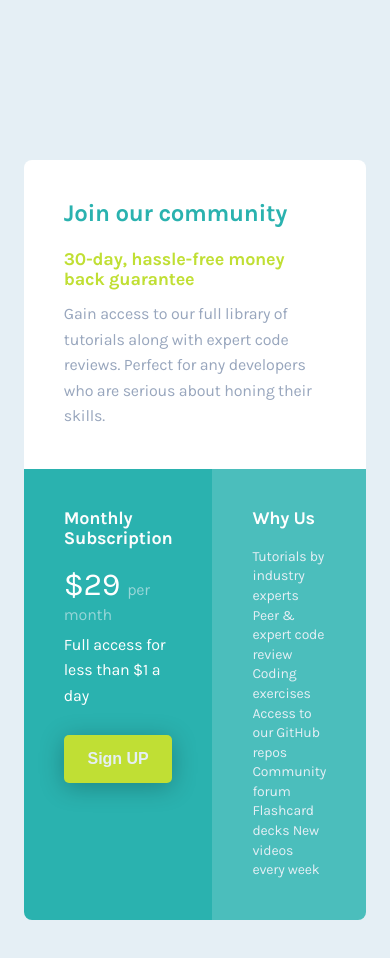
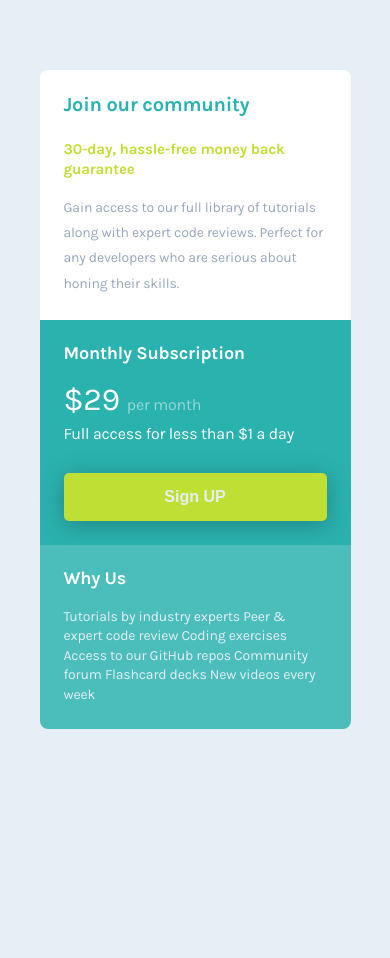
Before and after one commit to JGedd/fem-single-price-grid, a plain HTML site: page index.html in a window 390 px wide. After the commit the page ends 844 px from the top, so only its background shows below. Drawn offline with Linux system fonts and the light colour scheme.

Commit message:
updated single prcie grid

```diff
--- a/index.html
+++ b/index.html
@@ -13,11 +13,12 @@
     />
 
     <title>Frontend Mentor | Single Price Grid Component</title>
-<link rel="stylesheet" href="css/style.css">
+<link rel="stylesheet" href="./css/style.min.css">
 
     </style>
   </head>
   <body>
+    <main>
       <div class="card">
         <div class="card__header">
           <h1 class="card__header-heading">Join our community  </h1>
@@ -27,7 +28,7 @@
             any developers who are serious about honing their skills.</p>
         </div>
         <div class="card__subscription">
-        <h3 class="card__subscription-sub-heading"> Monthly Subscription </h3>
+          <h2 class="card__subscription-sub-heading"> Monthly Subscription </h2>
           <span class="card__subscription-price"> &dollar;29 </span><span class="card__subscription-per-month"> per month  </span>
 
           <p class="card__subscription-paragraph">Full access for less than &dollar;1 a day</p>
@@ -35,13 +36,15 @@
         </div>
 
         <div class="card__social-proof">
-        <h3 class="card__social-proof-heading"> Why Us </h3>
+          <h2 class="card__social-proof-heading"> Why Us </h2>
           <p class="card__social-proof-paragraph">Tutorials by industry experts Peer &amp; expert code review
             Coding exercises Access to our GitHub repos Community forum Flashcard decks
             New videos every week</p>
         </div>
       </div>
 
+    </main>
+
 
   </body>
 </html>
--- a/sass/_base.scss
+++ /dev/null
@@ -1,36 +0,0 @@
-@import url("https://fonts.googleapis.com/css2?family=Karla:wght@400;700&display=swap");
-
-:root {
-  --cyan: hsl(179, 62%, 43%);
-  --bright-yellow: hsl(71, 73%, 54%);
-  --light-gray: hsl(204, 43%, 93%);
-  --grayish-blue: hsl(218, 22%, 67%);
-}
-
-$bp-desktop: 90em; //1440px
-$bp-mobile: 23.43em; //375px
-
-* {
-  margin: 0;
-  padding: 0;
-}
-
-*,
-*::before,
-*::after {
-  box-sizing: inherit;
-}
-
-html {
-  box-sizing: border-box;
-  font-size: 62.5%; //1rem = 10px, 10px/16px = 62.5%
-}
-
-body {
-  font-family: "Karla", sans-serif;
-  font-size: 1.6rem;
-  line-height: 1.5;
-  background-color: var(--light-gray);
-  display: grid;
-  justify-content: center;
-}
--- a/sass/_components.scss
+++ /dev/null
@@ -1,22 +0,0 @@
-.btn {
-  display: inline-block;
-  border: 0;
-  cursor: pointer;
-  margin-top: 2.6rem;
-  text-decoration: none;
-  font-size: 1.6rem;
-  font-weight: 700;
-  color: var(--light-gray);
-  background-color: var(--bright-yellow);
-  width: 100%;
-  border-radius: 5px;
-  text-align: center;
-  padding: 1.5rem;
-  -webkit-box-shadow: 0px 4px 25px 0px rgba(0, 0, 0, 0.25);
-  box-shadow: 0px 4px 25px 0px rgba(0, 0, 0, 0.25);
-  transition: all ease-in 0.5s;
-
-  &:hover {
-    background-color: hsl(71, 62%, 50%);
-  }
-}
--- a/sass/_layout.scss
+++ /dev/null
@@ -1,146 +0,0 @@
-.card {
-  max-width: 63.5rem;
-  margin: 16rem 3.2rem;
-  border-radius: 8px;
-
-  display: grid;
-  grid-template-columns: repeat(2, 1fr);
-
-  @media only screen and (max-width: $bp-mobile) {
-    max-width: 31.1rem;
-    grid-template-columns: 1fr;
-    margin: 7rem 3rem;
-  }
-
-  &__header {
-    grid-column: 1 / 3;
-    padding: 4rem;
-    background-color: #fff;
-    border-top-left-radius: 8px;
-    border-top-right-radius: 8px;
-
-    @media only screen and (max-width: $bp-mobile) {
-      padding: 2.4rem;
-      grid-column: 1;
-    }
-  }
-
-  &__header-heading {
-    font-size: 2.4rem;
-    font-weight: 700;
-    line-height: 1.1;
-    color: var(--cyan);
-    margin-bottom: 2.4rem;
-    letter-spacing: -0.3px;
-
-    @media only screen and (max-width: $bp-mobile) {
-      font-size: 2rem;
-      letter-spacing: -0.25px;
-    }
-  }
-
-  &__header-sub-heading {
-    font-size: 1.8rem;
-    font-weight: 700;
-    line-height: 1.1;
-    letter-spacing: -0.22px;
-    color: var(--bright-yellow);
-    margin-bottom: 1.1rem;
-
-    @media only screen and (max-width: $bp-mobile) {
-      font-size: 1.5rem;
-      letter-spacing: -0.19px;
-      line-height: 1.3;
-      margin-bottom: 1.6rem;
-    }
-  }
-
-  &__header-paragraph {
-    font-size: 1.6rem;
-    line-height: 1.6;
-    color: var(--grayish-blue);
-    letter-spacing: -0.2px;
-
-    @media only screen and (max-width: $bp-mobile) {
-      font-size: 1.4rem;
-      line-height: 1.8;
-      letter-spacing: -0.17px;
-    }
-  }
-
-  &__subscription {
-    background-color: var(--cyan);
-    color: var(--light-gray);
-    padding: 4rem;
-    border-bottom-left-radius: 8px;
-
-    @media only screen and (max-width: $bp-mobile) {
-      padding: 2.4rem;
-      border-bottom-left-radius: 0;
-    }
-  }
-
-  &__subscription-sub-heading {
-    font-size: 1.8rem;
-    font-weight: 700;
-    line-height: 1.1;
-    color: hsl(180, 7%, 99%);
-    letter-spacing: -0.22px;
-    margin-bottom: 1.8rem;
-  }
-
-  &__subscription-price {
-    font-size: 3.2rem;
-    font-style: 700;
-    line-height: 1.1;
-    letter-spacing: -0.4px;
-    color: #ffffff;
-  }
-
-  &__subscription-per-month {
-    font-size: 1.6rem;
-    line-height: 1.6;
-    color: hsla(203, 44%, 93%, 0.585);
-    letter-spacing: -0.2px;
-  }
-
-  &__subscription-paragraph {
-    font-size: 1.6rem;
-    line-height: 1.6;
-    color: #ffffff;
-    letter-spacing: -0.2px;
-    margin-top: 0.4rem;
-  }
-
-  &__social-proof {
-    background-color: hsl(179, 47%, 52%);
-    color: var(--light-gray);
-    padding: 4rem;
-    border-bottom-right-radius: 8px;
-
-    @media only screen and (max-width: $bp-mobile) {
-      padding: 2.4rem;
-      border-bottom-right-radius: 8px;
-      border-bottom-left-radius: 8px;
-    }
-  }
-
-  &__social-proof-heading {
-    font-size: 1.8rem;
-    font-weight: 700;
-    line-height: 1.1;
-    letter-spacing: -0.22px;
-    color: #ffffff;
-    margin-bottom: 1.8rem;
-  }
-
-  &__social-proof-paragraph {
-    font-size: 1.4rem;
-    line-height: 1.4;
-    letter-spacing: -0.17px;
-
-    @media only screen and (max-width: $bp-mobile) {
-      max-width: 21ch;
-    }
-  }
-}
--- a/sass/main.scss
+++ /dev/null
@@ -1,3 +0,0 @@
-@import "base";
-@import "layout";
-@import "components";
--- /dev/null
+++ b/sass/style.scss
@@ -0,0 +1,223 @@
+@import url("https://fonts.googleapis.com/css2?family=Karla:wght@400;700&display=swap");
+
+:root {
+  --cyan: hsl(179, 62%, 43%);
+  --bright-yellow: hsl(71, 73%, 54%);
+  --light-gray: hsl(204, 43%, 93%);
+  --grayish-blue: hsl(218, 22%, 67%);
+}
+
+
+// Desktop Breakpoint
+$bp-desktop: 90em; //1440px
+
+
+*,
+*::before,
+*::after {
+  box-sizing: inherit;
+  margin: 0;
+  padding: 0;
+}
+
+html {
+  box-sizing: border-box;
+  font-size: 62.5%; //1rem = 10px, 10px/16px = 62.5%
+}
+
+body {
+  font-family: "Karla", sans-serif;
+  font-size: 1.6rem;
+  line-height: 1.5;
+  background-color: var(--light-gray);
+  display: grid;
+  justify-content: center;
+}
+
+
+// Card Styling
+
+.card {
+  display: grid;
+  max-width: 31.1rem;
+  grid-template-columns: 1fr;
+  margin: 7rem 3rem;
+  border-radius: 8px;
+
+  @media only screen and (min-width: $bp-desktop) {
+    max-width: 63.5rem;
+    margin: 16rem 3.2rem;
+    border-radius: 8px;
+    grid-template-columns: repeat(2, 1fr);
+  }
+
+  &__header {
+    grid-template-columns: 1;
+    padding: 2.4rem;
+    background-color: #fff;
+    border-top-left-radius: 8px;
+    border-top-right-radius: 8px;
+
+    @media only screen and (min-width: $bp-desktop) {
+      grid-column: 1 / 3;
+      padding: 4rem;
+    }
+  }
+
+  &__header-heading {
+    font-size: 2rem;
+    font-weight: 700;
+    line-height: 1.1;
+    color: var(--cyan);
+    margin-bottom: 2.4rem;
+    letter-spacing: -0.25px;
+
+    @media only screen and (min-width: $bp-desktop) {
+      font-size: 2.4rem;
+      letter-spacing: -0.3px;
+    }
+
+  }
+
+  &__header-sub-heading {
+    font-size: 1.5rem;
+    color: var(--bright-yellow);
+    font-weight: 700;
+    line-height: 1.3;
+    margin-bottom: 1.6rem;
+    letter-spacing: -0.19px;
+
+    @media only screen and (min-width: $bp-desktop) {
+      font-size: 1.8rem;
+      line-height: 1.1;
+      letter-spacing: -0.22px;
+      margin-bottom: 1.1rem;
+    }
+
+
+  }
+
+  &__header-paragraph {
+    font-size: 1.4rem;
+    line-height: 1.8;
+    color: var(--grayish-blue);
+    letter-spacing: -0.17px;
+
+    @media only screen and (min-width: $bp-desktop) {
+      font-size: 1.6rem;
+      line-height: 1.6;
+      letter-spacing: -0.2px;
+    }
+  }
+
+
+  &__subscription {
+    background-color: var(--cyan);
+    color: var(--light-gray);
+    padding: 2.4rem;
+    border-bottom-left-radius: 0;
+
+    @media only screen and (min-width: $bp-desktop) {
+    padding: 4rem;
+    border-bottom-left-radius: 8px;
+    }
+  }
+
+  &__subscription-sub-heading {
+    font-size: 1.8rem;
+    font-weight: 700;
+    line-height: 1.1;
+    color: hsl(180, 7%, 99%);
+    letter-spacing: -0.22px;
+    margin-bottom: 1.8rem;
+
+  }
+
+  &__subscription-price {
+    font-size: 3.2rem;
+    font-style: 700;
+    line-height: 1.1;
+    letter-spacing: -0.4px;
+    color: #ffffff;
+  }
+
+  &__subscription-per-month {
+    font-size: 1.6rem;
+    line-height: 1.6;
+    color: hsla(203, 44%, 93%, 0.585);
+    letter-spacing: -0.2px;
+  }
+
+  &__subscription-paragraph {
+    font-size: 1.6rem;
+    line-height: 1.6;
+    color: #ffffff;
+    letter-spacing: -0.2px;
+    margin-top: 0.4rem;
+  }
+
+  &__social-proof {
+    background-color: hsl(179, 47%, 52%);
+    color: var(--light-gray);
+    padding: 2.4rem;
+    border-bottom-right-radius: 8px;
+    border-bottom-left-radius: 8px;
+
+    @media only screen and (min-width: $bp-desktop) {
+      padding: 4rem;
+      border-bottom-right-radius: 8px;
+      border-bottom-left-radius: 0;
+      }
+
+
+  }
+
+  &__social-proof-heading {
+    font-size: 1.8rem;
+    font-weight: 700;
+    line-height: 1.1;
+    letter-spacing: -0.22px;
+    color: #ffffff;
+    margin-bottom: 1.8rem;
+
+
+  }
+
+
+  &__social-proof-paragraph {
+    font-size: 1.4rem;
+    line-height: 1.4;
+    letter-spacing: -0.17px;
+    max-width: 21ch;
+
+    @media only screen and (max-width: $bp-desktop) {
+     max-width: none;
+      }
+
+  }
+
+}
+
+// Button styling
+.btn {
+  display: inline-block;
+  border: 0;
+  cursor: pointer;
+  margin-top: 2.6rem;
+  text-decoration: none;
+  font-size: 1.6rem;
+  font-weight: 700;
+  color: var(--light-gray);
+  background-color: var(--bright-yellow);
+  width: 100%;
+  border-radius: 5px;
+  text-align: center;
+  padding: 1.5rem;
+  -webkit-box-shadow: 0px 4px 25px 0px rgba(0, 0, 0, 0.25);
+  box-shadow: 0px 4px 25px 0px rgba(0, 0, 0, 0.25);
+  transition: all ease-in 0.5s;
+
+  &:hover {
+    background-color: hsl(71, 62%, 50%);
+  }
+}
```
Also changed, not shown: package.json (deleted, +0 -24 lines), css/style.comp.css (deleted), css/style.css (deleted), css/style.min.css (added), css/style.prefix.css (deleted), 1 other file. Lines whose indentation alone changed are shown as unchanged.
